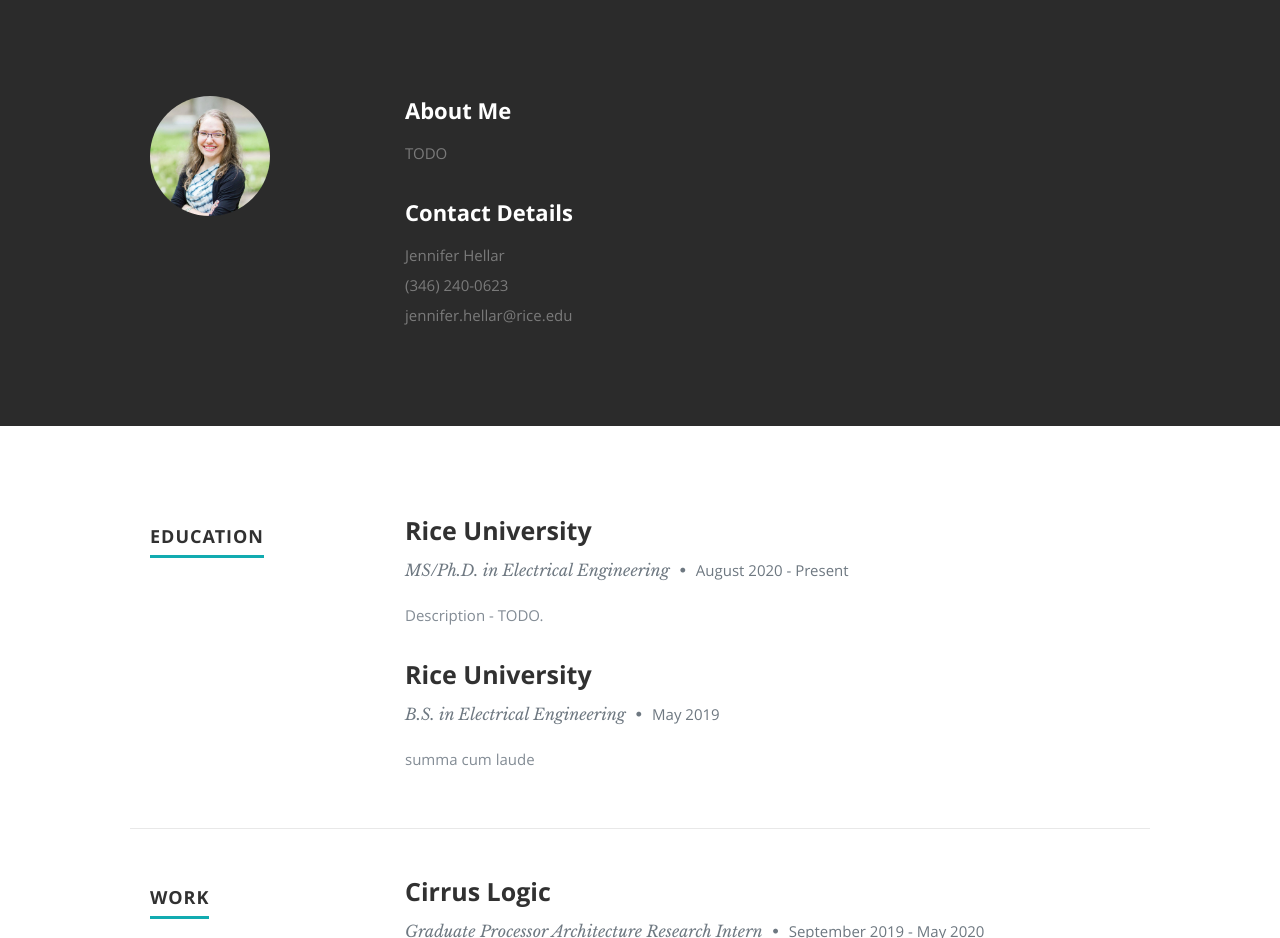
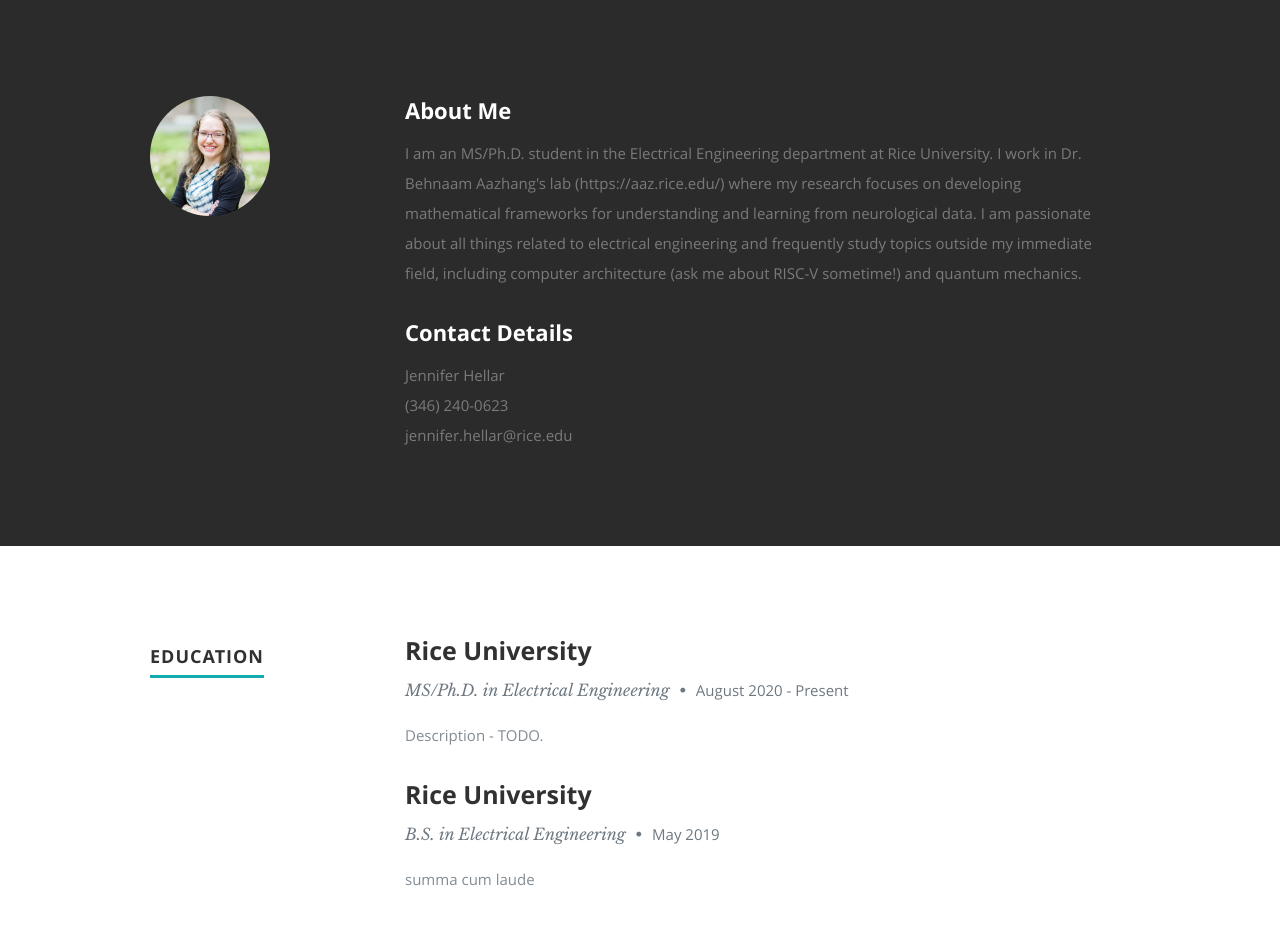
Before and after one commit to jenniferhellar/jenniferhellar.github.io, a plain HTML site: page index.html in a window 1280 px wide. Shown: the part 800-1738 px from the top of the page. Drawn offline with nearby package versions, Linux system fonts and the light colour scheme.

Commit message:
Initial about me commit to check formatting.

```diff
--- a/index.html
+++ b/index.html
@@ -94,7 +94,9 @@
 
             <h2>About Me</h2>
 
-            <p>TODO
+            <p>I am an MS/Ph.D. student in the Electrical Engineering department at Rice University.  I work in Dr. Behnaam Aazhang's lab (https://aaz.rice.edu/) where my research focuses on
+                developing mathematical frameworks for understanding and learning from neurological data.  I am passionate about all things related to electrical engineering and frequently
+                study topics outside my immediate field, including computer architecture (ask me about RISC-V sometime!) and quantum mechanics.
             </p>
 
             <div class="row">
```
